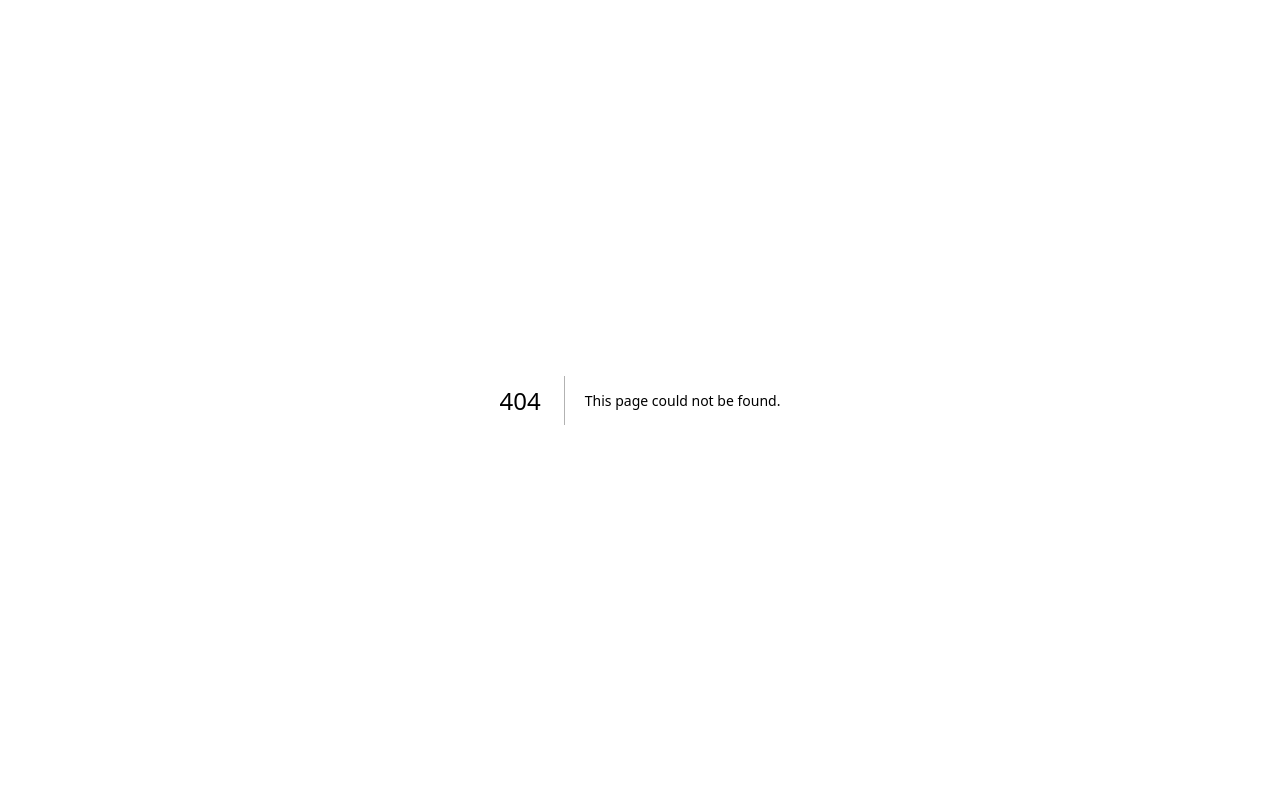
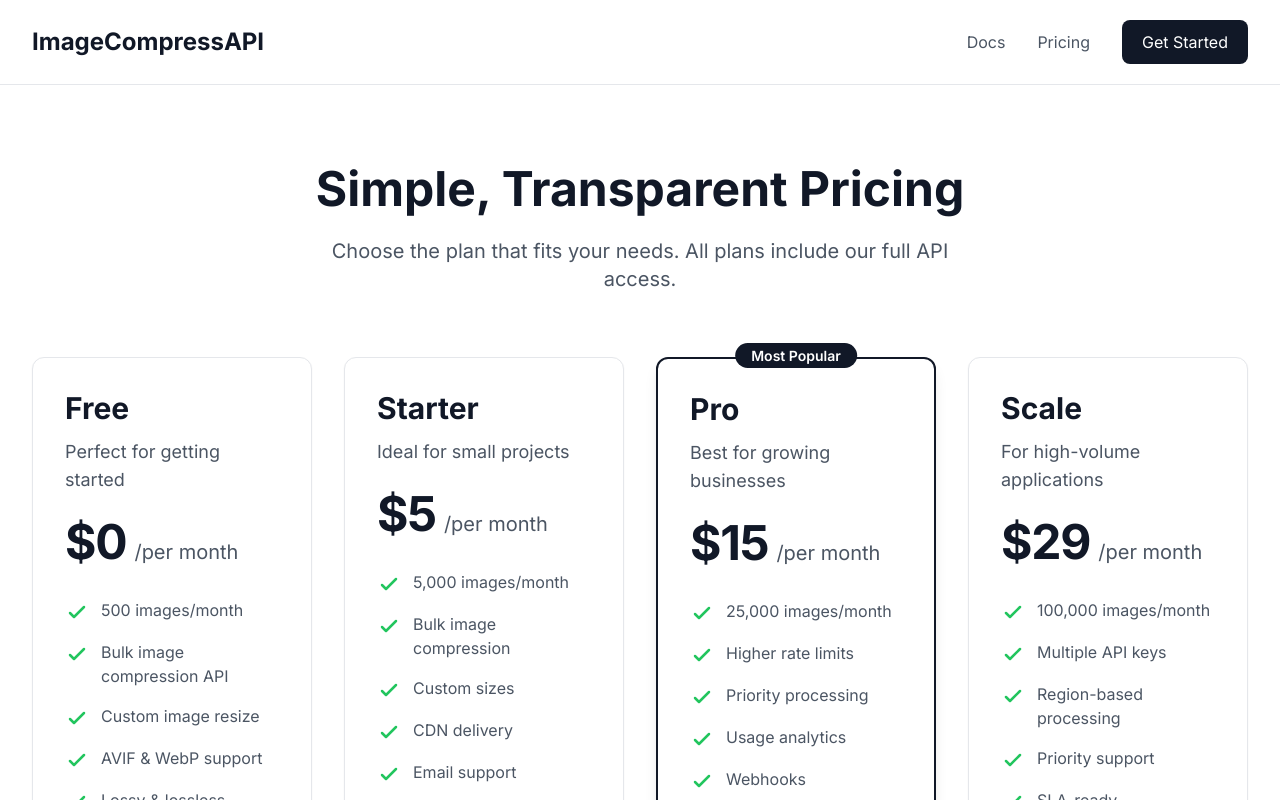
Before and after one commit to iqbalyash/imagecompressapi.com, a Next.js app: page /pricing in a window 1280 px wide. Before the commit this address had no page. Shown: the top 800 px of the page. Built offline with nearby package versions, Linux system fonts and the light colour scheme.

Commit message:
pricing page

```diff
--- a/app/page.tsx
+++ b/app/page.tsx
@@ -16,19 +16,19 @@ export default function Home() {
             </div>
             <div className="flex items-center gap-8">
               <a
-                href="#docs"
+                href="/#docs"
                 className="text-base text-gray-600 hover:text-gray-900"
               >
                 Docs
               </a>
               <a
-                href="#pricing"
+                href="/pricing"
                 className="text-base text-gray-600 hover:text-gray-900"
               >
                 Pricing
               </a>
               <a
-                href="#signup"
+                href="/#signup"
                 className="text-base px-5 py-2.5 bg-gray-900 text-white rounded-lg hover:bg-gray-800"
               >
                 Get Started
@@ -543,7 +543,7 @@ export default function Home() {
                 <a href="#docs" className="hover:text-gray-900">
                   Docs
                 </a>
-                <a href="#pricing" className="hover:text-gray-900">
+                <a href="/pricing" className="hover:text-gray-900">
                   Pricing
                 </a>
                 <a href="#status" className="hover:text-gray-900">
--- /dev/null
+++ b/app/pricing/page.tsx
@@ -0,0 +1,76 @@
+import Pricing from "../components/Pricing";
+
+export const metadata = {
+  title: "Pricing",
+  description:
+    "Simple, transparent pricing for ImageCompressAPI. Choose from Free, Starter, Pro, or Scale plans. All plans include bulk compression, AVIF support, and custom image sizes.",
+};
+
+export default function PricingPage() {
+  return (
+    <>
+      {/* Header */}
+      <header className="sticky top-0 z-50 bg-white border-b border-gray-200">
+        <nav className="container mx-auto px-4 sm:px-6 lg:px-8 py-5">
+          <div className="flex items-center justify-between">
+            <a href="/" className="text-2xl font-bold text-gray-900">
+              ImageCompressAPI
+            </a>
+            <div className="flex items-center gap-8">
+              <a
+                href="/#docs"
+                className="text-base text-gray-600 hover:text-gray-900"
+              >
+                Docs
+              </a>
+              <a
+                href="/pricing"
+                className="text-base text-gray-600 hover:text-gray-900"
+              >
+                Pricing
+              </a>
+              <a
+                href="/#signup"
+                className="text-base px-5 py-2.5 bg-gray-900 text-white rounded-lg hover:bg-gray-800"
+              >
+                Get Started
+              </a>
+            </div>
+          </div>
+        </nav>
+      </header>
+
+      <main>
+        <Pricing />
+      </main>
+
+      {/* Footer */}
+      <footer className="border-t border-gray-200 bg-white">
+        <div className="container mx-auto px-4 sm:px-6 lg:px-8 py-8">
+          <div className="flex flex-col sm:flex-row justify-between items-center gap-4">
+            <div className="flex flex-wrap items-center justify-center sm:justify-start gap-6 text-base text-gray-600">
+              <a href="/#docs" className="hover:text-gray-900">
+                Docs
+              </a>
+              <a href="/pricing" className="hover:text-gray-900">
+                Pricing
+              </a>
+              <a href="/#status" className="hover:text-gray-900">
+                API Status
+              </a>
+              <a href="/#terms" className="hover:text-gray-900">
+                Terms
+              </a>
+              <a href="/#privacy" className="hover:text-gray-900">
+                Privacy
+              </a>
+            </div>
+            <p className="text-base text-gray-600">
+              © {new Date().getFullYear()} ImageCompressAPI
+            </p>
+          </div>
+        </div>
+      </footer>
+    </>
+  );
+}
```
